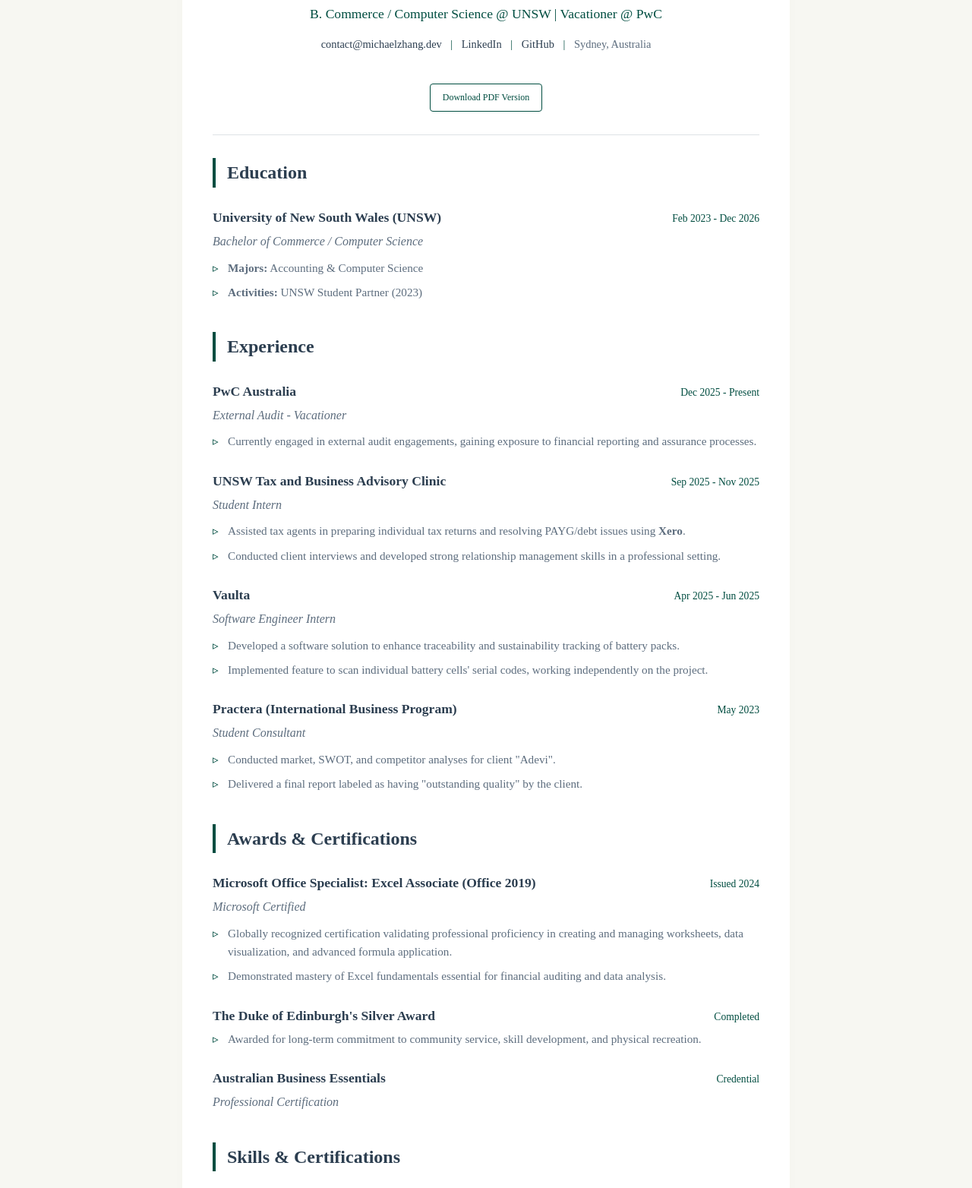
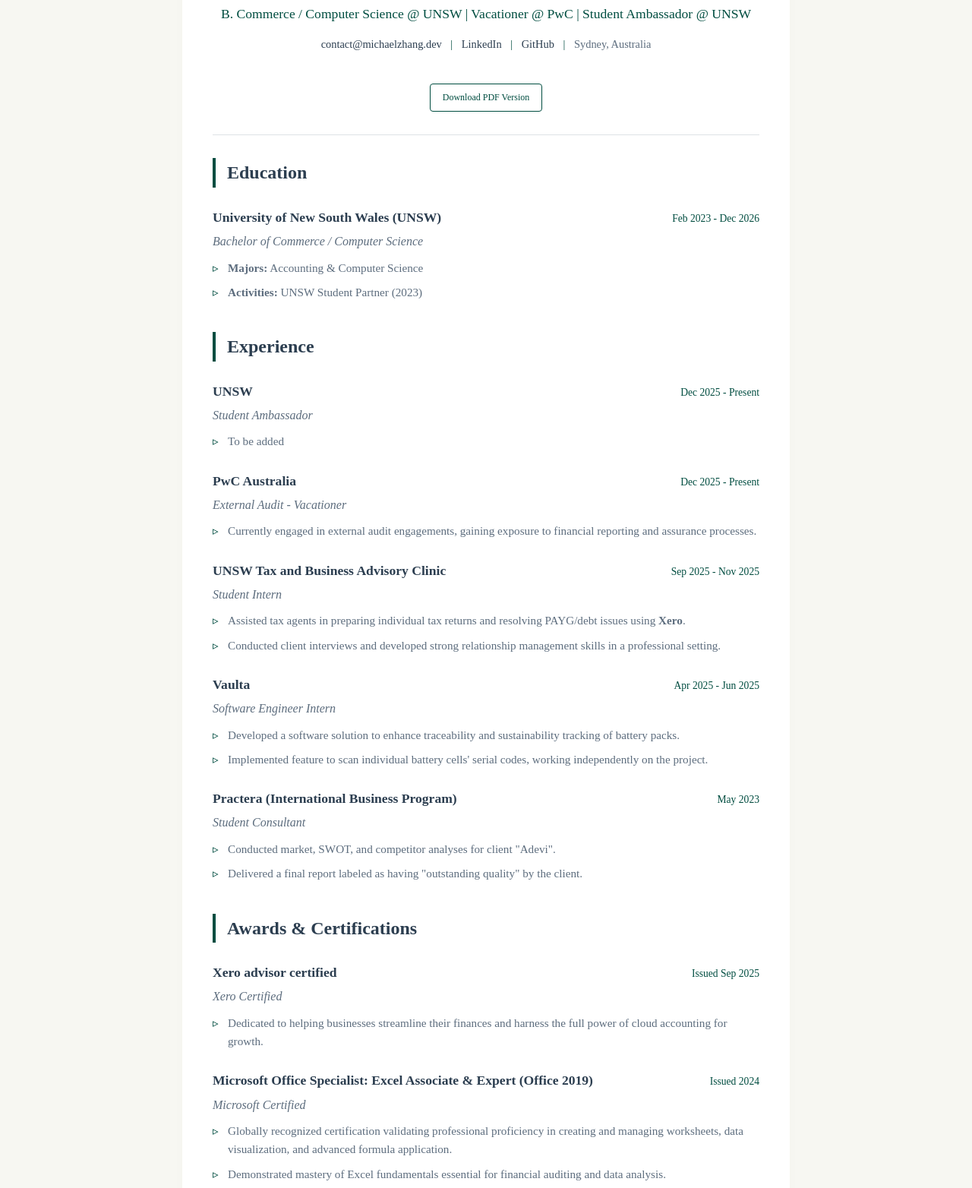
Before and after one commit to petryiy/My-Portfolio, a plain HTML site: page resume.html in a window 1280 px wide. Shown: the part 210-1774 px from the top of the page at 76% size. Drawn offline with Linux system fonts and the light colour scheme.

Commit message:
adjusted

```diff
--- a/resume.html
+++ b/resume.html
@@ -23,7 +23,7 @@
 <body>
 
 <header class="site-header">
-    <a href="index.html" class="logo">Michael.</a>
+    <a href="index.html" class="logo">MichaelZ.</a>
 
     <div class="hamburger">
         <span class="bar"></span>
@@ -47,7 +47,7 @@
 
         <section class="resume-header">
             <h1>Michael Zhang</h1>
-            <p class="subtitle">B. Commerce / Computer Science @ UNSW | Vacationer @ PwC</p>
+            <p class="subtitle">B. Commerce / Computer Science @ UNSW | Vacationer @ PwC | Student Ambassador @ UNSW</p>
 
             <div class="contact-info">
                 <span><a href="mailto:michael@michaelzhang.dev">contact@michaelzhang.dev</a></span>
@@ -84,6 +84,17 @@
 
         <section class="resume-section">
             <h2 class="section-title">Experience</h2>
+
+            <div class="resume-item">
+                <div class="item-header">
+                    <h3>UNSW</h3>
+                    <span class="date">Dec 2025 - Present</span>
+                </div>
+                <p class="role">Student Ambassador</p>
+                <ul class="details-list">
+                    <li>To be added</li>
+                </ul>
+            </div>
 
             <div class="resume-item">
                 <div class="item-header">
@@ -138,7 +149,17 @@
 
             <div class="resume-item">
                 <div class="item-header">
-                    <h3>Microsoft Office Specialist: Excel Associate (Office 2019)</h3>
+                    <h3>Xero advisor certified</h3>
+                    <span class="date">Issued Sep 2025</span> </div>
+                <p class="role">Xero Certified</p>
+                <ul class="details-list">
+                    <li>Dedicated to helping businesses streamline their finances and harness the full power of cloud accounting for growth.</li>
+                </ul>
+            </div>
+
+            <div class="resume-item">
+                <div class="item-header">
+                    <h3>Microsoft Office Specialist: Excel Associate & Expert (Office 2019)</h3>
                     <span class="date">Issued 2024</span> </div>
                 <p class="role">Microsoft Certified</p>
                 <ul class="details-list">
```
Also changed, not shown: experience.html (+24 -3 lines), index.html (+1 -1 lines), projects.html (+1 -1 lines).
